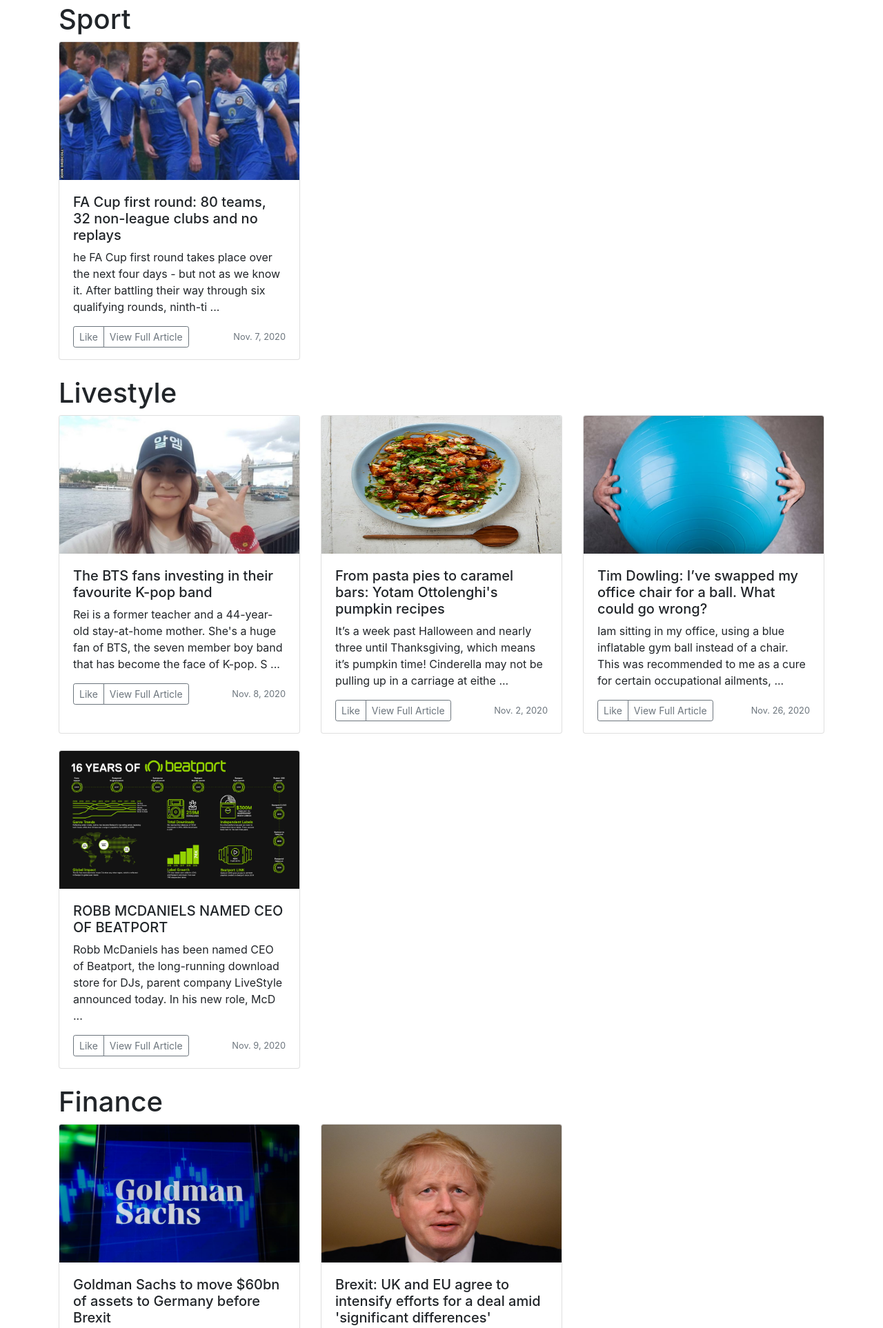
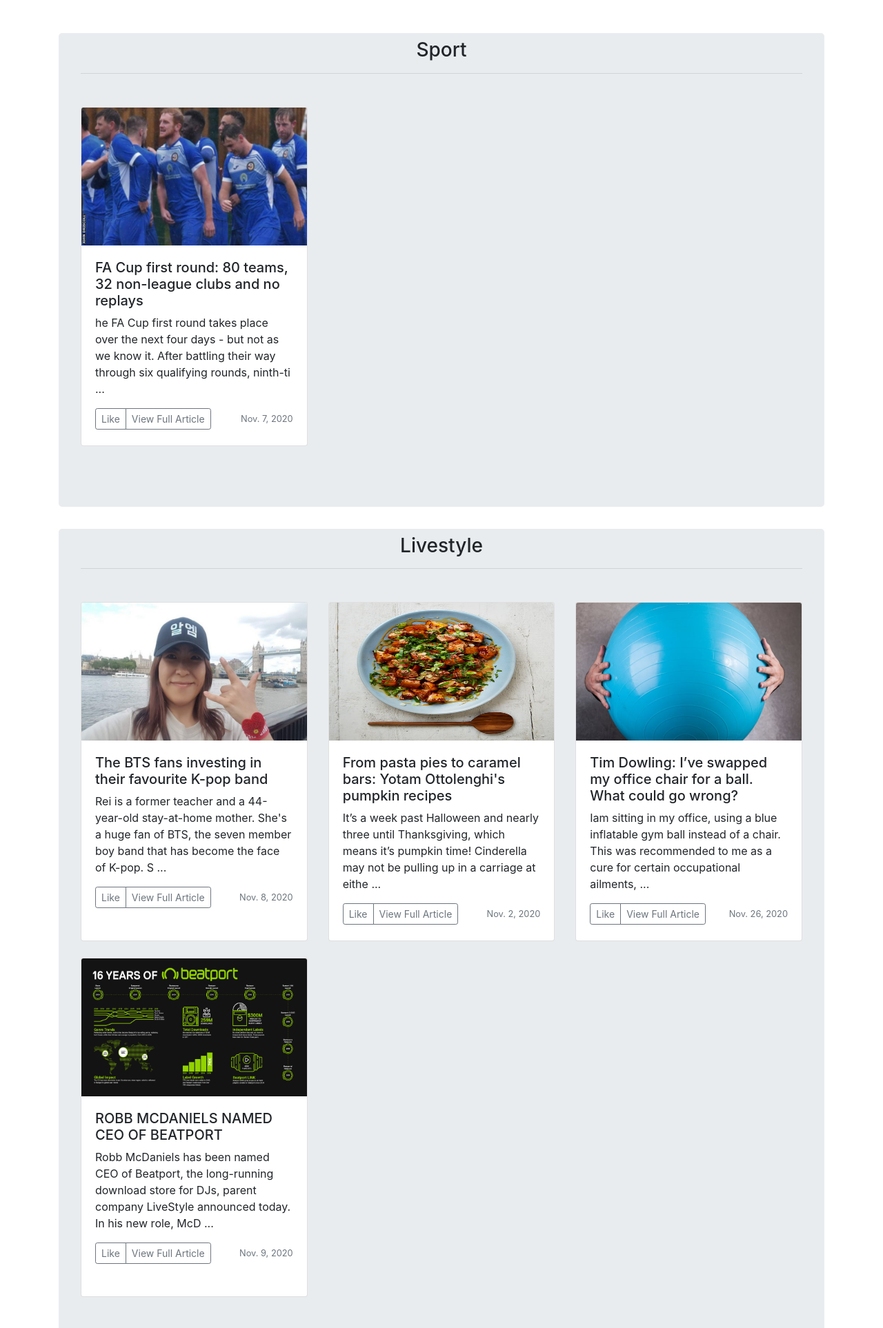
Before and after one commit to antpngl92/Web-Development-CW, a Django app: page / in a window 1280 px wide. Shown: the part 56-1982 px from the top of the page at 69% size. Run offline with Django 3.2, Linux system fonts and the light colour scheme; data comes from the database, SQL or seed files in the repository; both versions use the stored data as it was after the commit; some libraries are stand-ins or nearby versions.

Commit message:
Non registered user news view-template finished

```diff
--- a/newspaper/news/templates/news/base.html
+++ b/newspaper/news/templates/news/base.html
@@ -20,7 +20,6 @@
 
 
 </head>
-
 <body>
   <script src="https://code.jquery.com/jquery-3.5.1.min.js" crossorigin="anonymous"></script>
 
--- a/newspaper/news/templates/news/news.html
+++ b/newspaper/news/templates/news/news.html
@@ -2,17 +2,18 @@
 
 
 {% block content %}
+<div class="row mt-5"></div>
+  {% for category in categories%}
+  <div class="jumbotron pt-2">
+  <h3 class="text-center">{{category}}</h3><hr>
 
-  {% for category in categories%}
-  <h1>{{category}}</h1>
-
-  <div class="row">
+  <div class="row mt-5">
 
   {% for news in category.get_news %}
     <div class="col-md-4 max">
       <div class="card mb-4 box-shadow">
         <img class="card-img-top" height="200" width="200" src={{news.image.url}} alt="Card image cap">
-        <div class="card-body" style="height: 260px;">
+        <div class="card-body" style="height: 290px;">
           <h5 class="card-text">{{ news.title}}</h5>
           <p class="card-text">{{news.content  | slice:":150"}} ...</p>
           <div class="d-flex justify-content-between align-items-center">
@@ -27,6 +28,7 @@
     </div>
   {% endfor %}
 </div>
+</div>
   {% endfor %}
 
 {% endblock %}
```
Also changed, not shown: newspaper/db.sqlite3, newspaper/media/gallery/unnamed.jpg (added).
